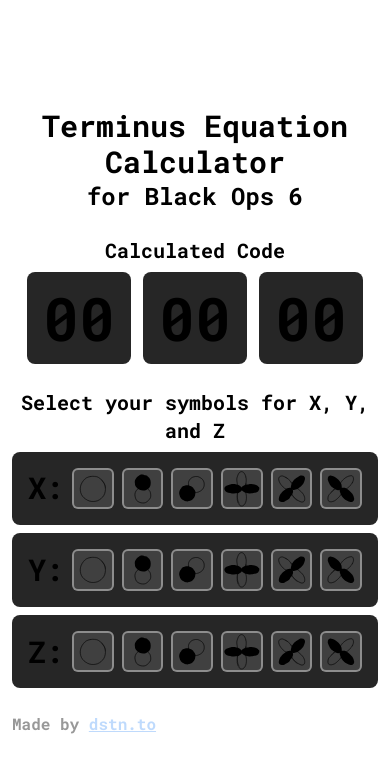
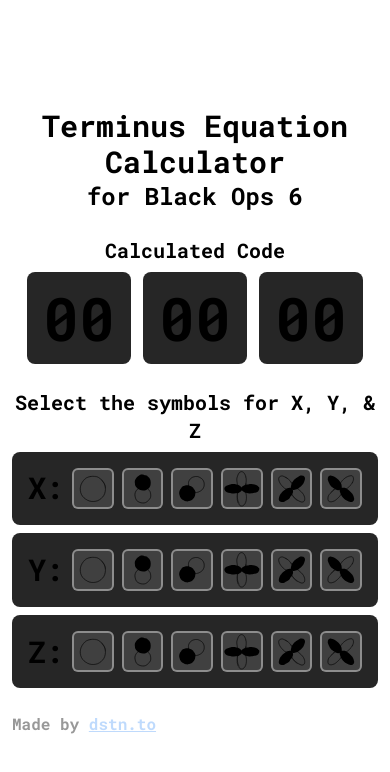
Before and after one commit to dustinrouillard/terminus-solver, a Next.js app: page / in a window 390 px wide. Shown: the top 772 px of the page. Built offline with nearby package versions, Linux system fonts and the light colour scheme; a web font is replaced by a local one.

Commit message:
Fix hover styles on mobile

```diff
--- a/src/pages/index.tsx
+++ b/src/pages/index.tsx
@@ -92,7 +92,7 @@
 
         <div className="flex flex-col space-y-2 items-center md:max-w-4xl">
           <h2 className="text-xl text-center">
-            Select your symbols for X, Y, and Z
+            Select the symbols for X, Y, & Z
           </h2>
 
           {values.map((value, codeIndex) => (
--- a/tailwind.config.js
+++ b/tailwind.config.js
@@ -1,5 +1,6 @@
 /** @type {import('tailwindcss').Config} */
 module.exports = {
+  future: { hoverOnlyWhenSupported: true },
   content: ["./src/**/*.{js,ts,jsx,tsx,mdx}"],
   theme: {},
   plugins: [require("@tailwindcss/typography")],
```
